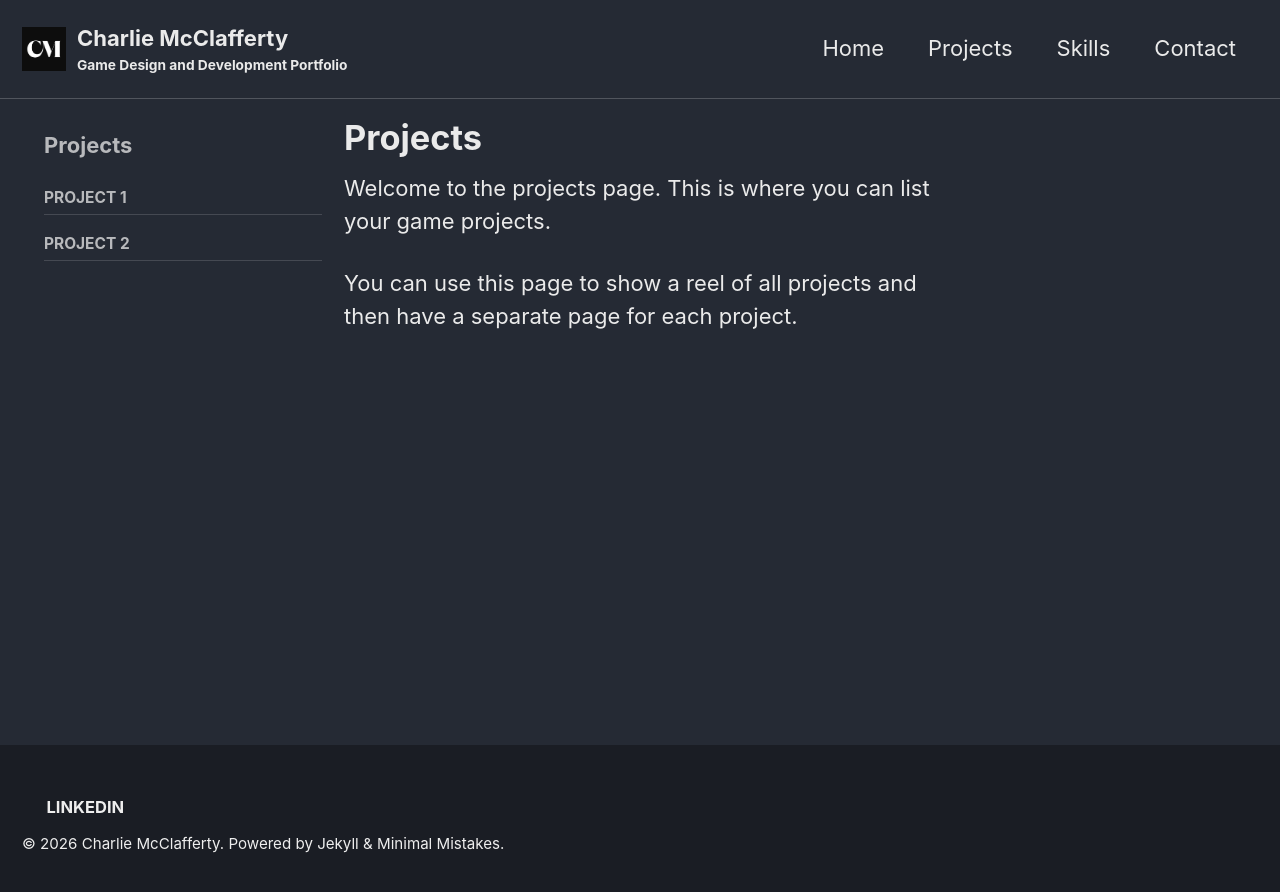
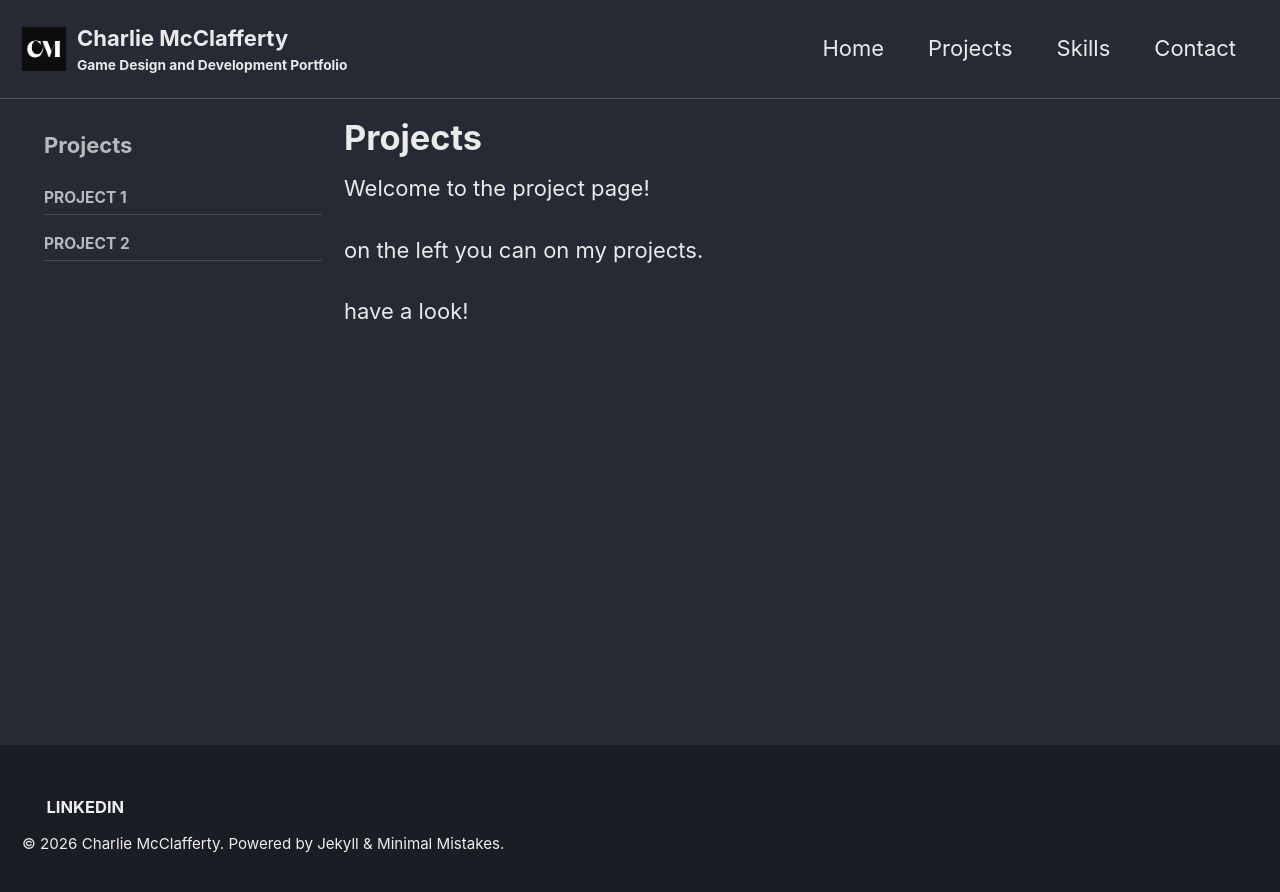
Before and after one commit to cmcclafferty/cmcclafferty.github.io, a Jekyll site: the page built from _pages/projects.md, in a window 1280 px wide. Shown: the top 892 px of the page. Built offline with Jekyll 4.4.1, drawn with Linux system fonts in a browser that asks for light colours.

Commit message:
Revise content on projects page
Updated the wording and structure of the projects page.

```diff
--- a/_pages/projects.md
+++ b/_pages/projects.md
@@ -8,6 +8,8 @@ sidebar:
     - projects
 ---
 
-Welcome to the projects page. This is where you can list your game projects.
+Welcome to the project page!
 
-You can use this page to show a reel of all projects and then have a separate page for each project.
+on the left you can on my projects.
+
+have a look!
```
